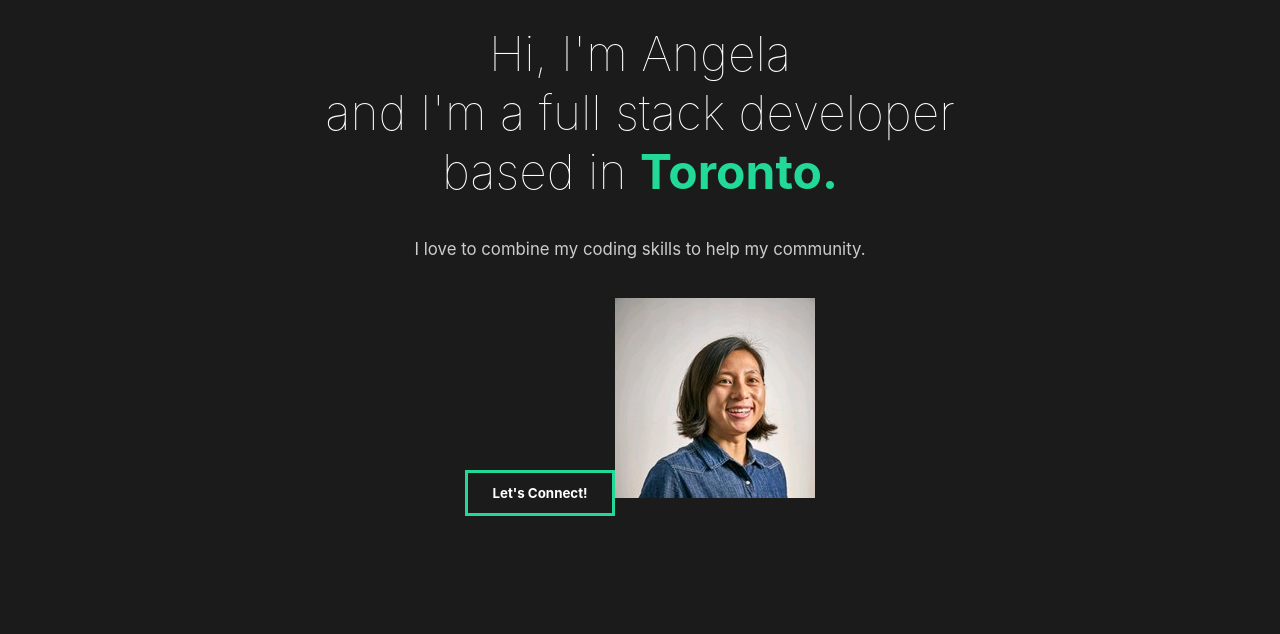
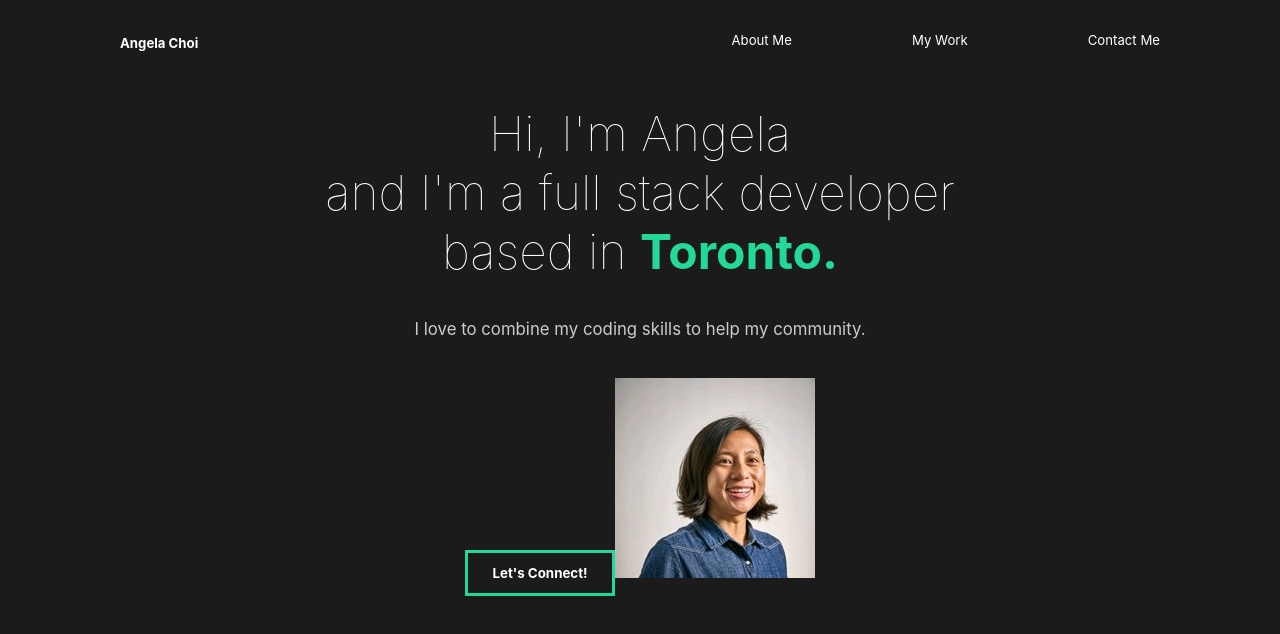
Before and after one commit to angelamchoi/portfolio, a React (Create React App) app: page /aboutme in a window 1280 px wide. Shown: the top 634 px of the page. Built offline with nearby package versions, Linux system fonts and the light colour scheme.

Commit message:
added nav bar

```diff
--- a/src/App.js
+++ b/src/App.js
@@ -1,10 +1,12 @@
 import AboutUs from "./pages/AboutMe";
 import GlobalStyle from "./components/GlobalStyle";
+import Nav from "./components/Nav";
 
 function App() {
   return (
     <div className="App">
       <GlobalStyle/>
+      <Nav/>
       <AboutUs/>
     </div>
   );
--- /dev/null
+++ b/src/components/Nav.js
@@ -0,0 +1,42 @@
+import styled from "styled-components";
+
+const StyledNav = styled.nav`
+min-height: 10vh;
+display: flex;
+margin: auto;
+justify-content: space-between;
+align-items: center;
+padding: 1rem 10rem;
+background-color: 282828;
+a {
+  color: white;
+  text-decoration: none;
+}
+ul {
+  display: flex;
+  list-style: none;
+}
+h1 {
+  font-size: 1.8rem;
+  /* font-weight: lighter; */
+}
+li {
+  padding-left: 10rem;
+  position: relative;
+}
+`
+
+const Nav = () => {
+  return(
+    <StyledNav>
+      <h1><a href="#">Angela Choi</a></h1>
+      <ul>
+        <li><a href="#">About Me</a></li>
+        <li><a href="#">My Work</a></li>
+        <li><a href="#">Contact Me</a></li>
+      </ul>
+    </StyledNav>
+  )
+}
+
+export default Nav;
```
